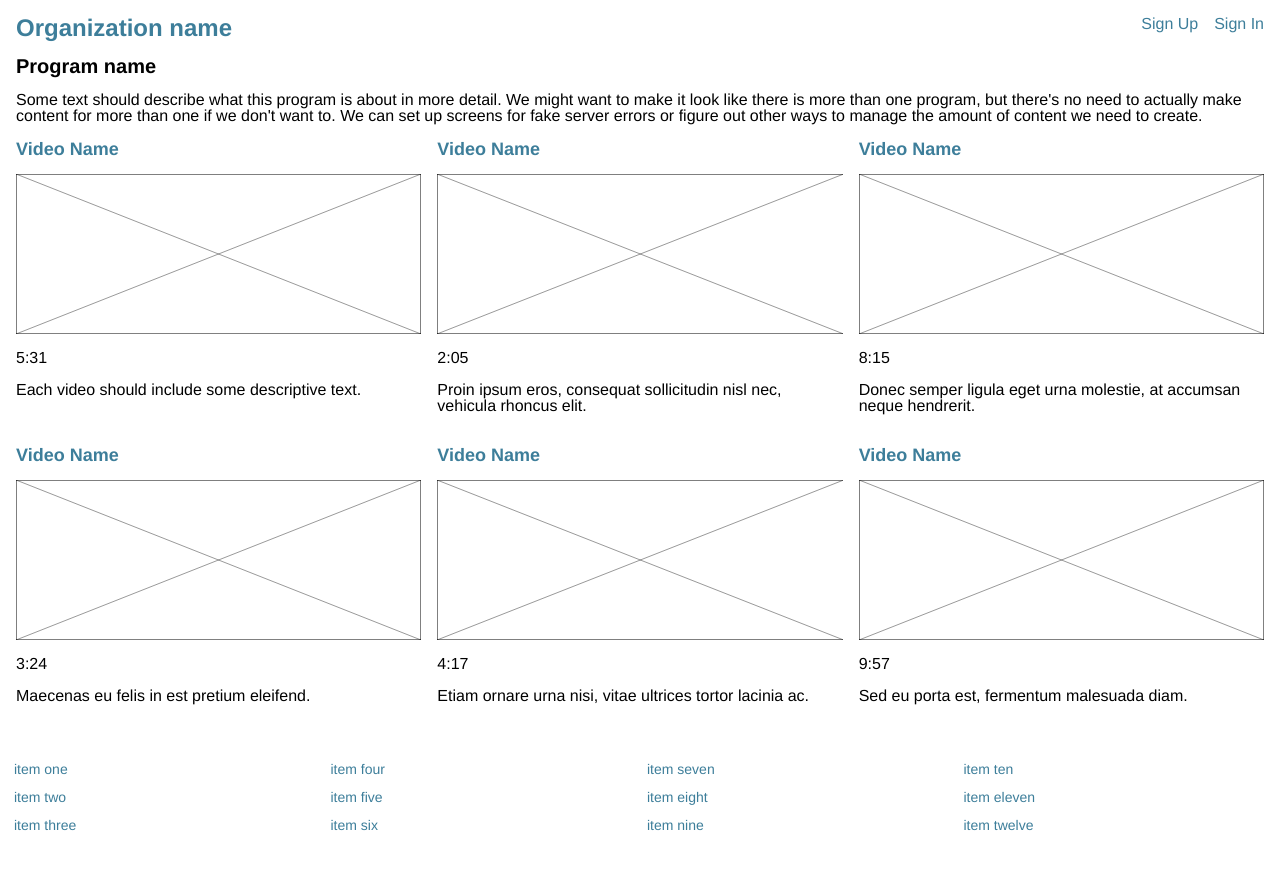
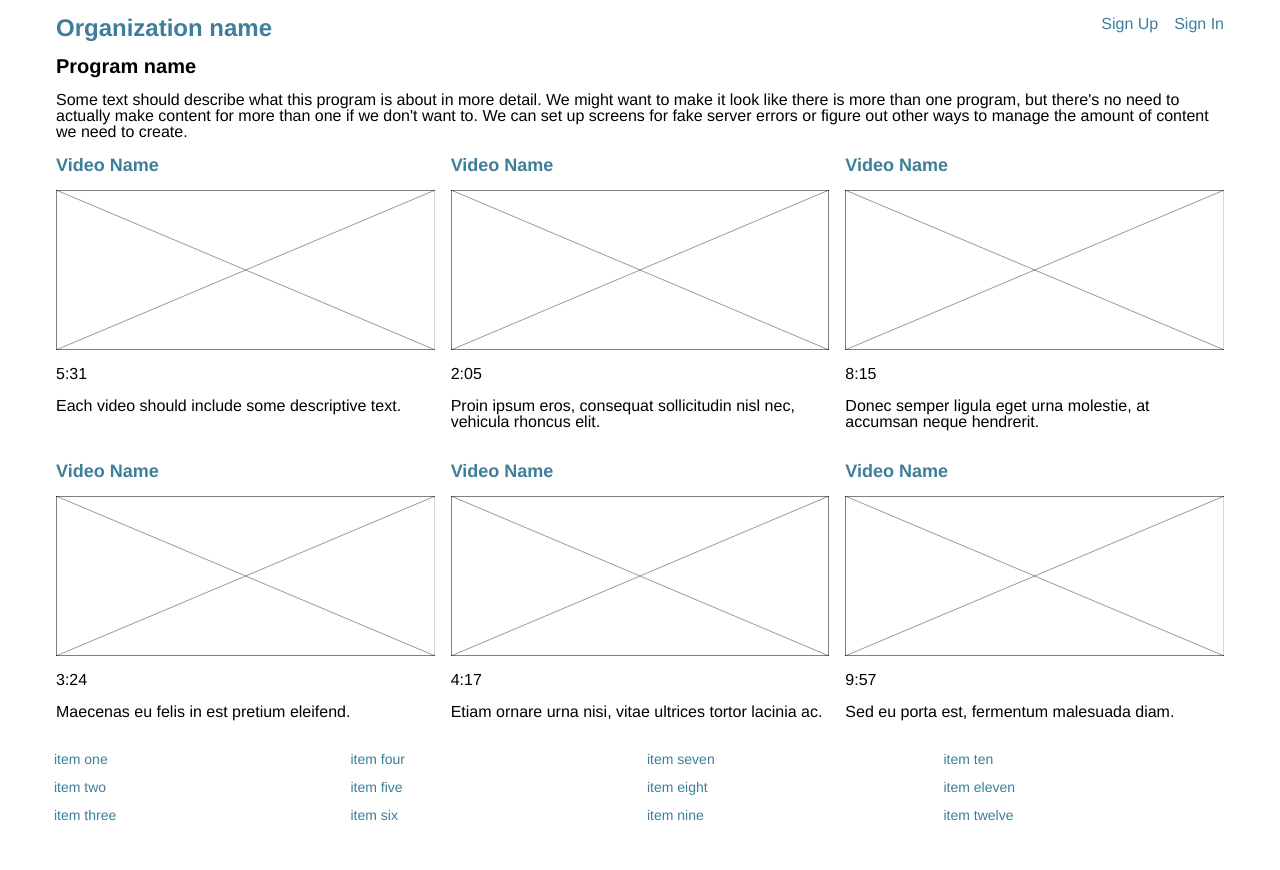
Before and after one commit to johnjung/design_after_the_end_of_the_world, a plain HTML site: page program/index.html in a window 1280 px wide. Drawn offline with Linux system fonts and the light colour scheme.

Commit message:
Added frozen css.

```diff
--- a/static/css/dateotw.css
+++ b/static/css/dateotw.css
@@ -77,8 +77,8 @@ div#content {
 div#footer {
   display: grid;
   font-size: 87.5%; /* 12px */
-  grid-gap: 1em;
-  grid-template-columns: 1fr 1fr 1fr 1fr;
+  grid-column-gap: 1em;
+  grid-template-columns: 1fr 1fr;
   margin: 3em 1em 1em 1em;
 }
 div#footer li {
@@ -105,7 +105,7 @@ div.program_placeholder {
 div#programs {
   display: grid;
   grid-gap: 1em;
-  grid-template-columns: 1fr 1fr;
+  grid-template-columns: 1fr;
 }
 div#ribbon {
   display: grid;
@@ -118,7 +118,7 @@ div#ribbon h1 {
   margin-bottom: 0;
 }
 div.video_placeholder {
-  height: 30em;
+  height: 12em;
   margin-bottom: 1em;
   width: 100%;
 }
@@ -130,7 +130,7 @@ div.video_thumbnail_placeholder {
 div#videos {
   display: grid;
   grid-gap: 1em;
-  grid-template-columns: 1fr 1fr 1fr;
+  grid-template-columns: 1fr;
   margin: 0 1em 1em 1em;
 }
 h1 {
@@ -154,3 +154,37 @@ p {
 p.username {
   margin-top: -1em;
 }
+
+@media all and (min-width: 421px) {
+  div#footer {
+    grid-template-columns: 1fr 1fr 1fr 1fr;
+  }
+  div#videos {
+    grid-template-columns: 1fr 1fr;
+  }
+  div.video_placeholder {
+    height: 20em;
+  }
+}
+
+@media all and (min-width: 769px) {
+  div#programs {
+    grid-template-columns: 1fr 1fr;
+  }
+  div#videos {
+    grid-template-columns: 1fr 1fr 1fr;
+  }
+  div.video_placeholder {
+    height: 30em;
+  }
+}
+@media all and (min-width: 1201px) {
+  div#content,
+  div#footer,
+  div#hero_graphic,
+  div#ribbon,
+  div#videos {
+    margin: 0 auto 1em auto;
+    width: calc(1200px - 2em);
+  }
+}
```
